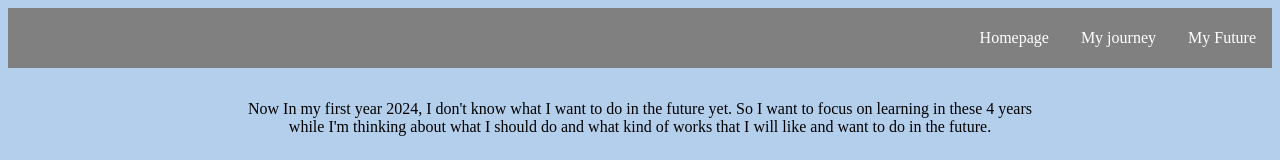
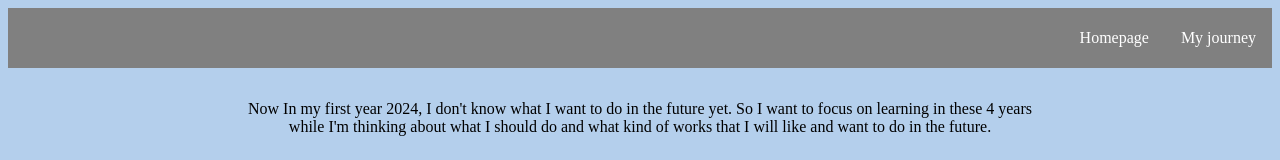
Before and after one commit to PichadaChaloemklin/6709616756_MyCSTUStory, a plain HTML site: page myfuture.html in a window 1280 px wide. Shown: the top 160 px of the page. Drawn offline with Linux system fonts and the light colour scheme.

Commit message:
edit myfuture in html

```diff
--- a/myfuture.html
+++ b/myfuture.html
@@ -16,7 +16,6 @@
                         <li><a href="#myfuture"></a></li>
                         <li><a href="index.html" target="_blank">Homepage</a></li>
                         <li><a href="myjourney.html" target="_blank">My journey</a></li>
-                        <li><a href="myfuture.html" target="_blank">My Future</a></li>
                     </ul>
                 </div>
             </div>
```
